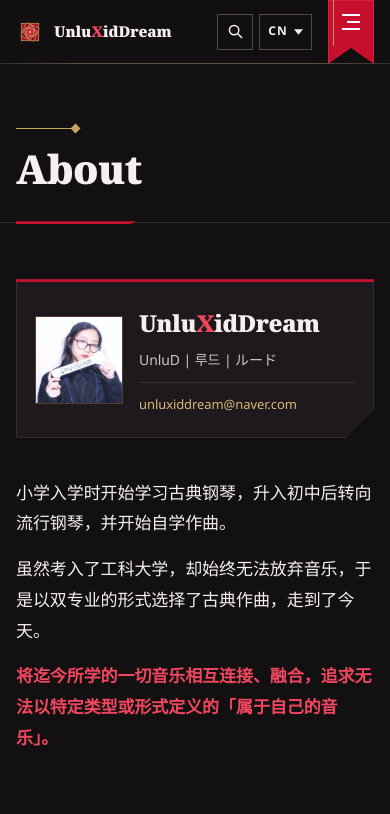
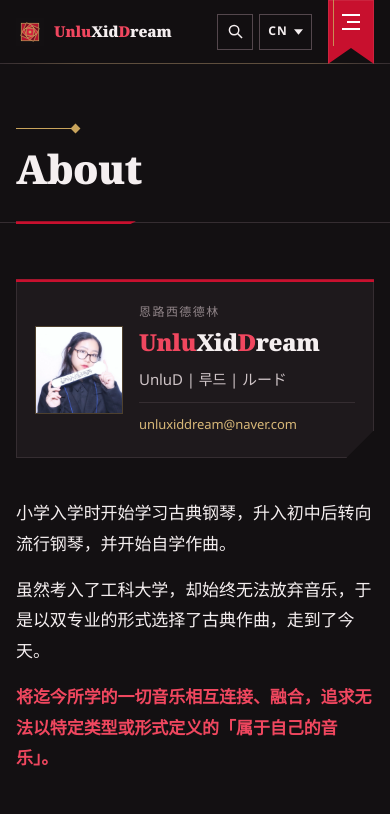
Before and after one commit to unluxiddream/unluxiddream.github.io, an Astro site: page /cn/about in a window 390 px wide. Shown: the top 814 px of the page. Built offline with nearby package versions, Linux system fonts and the light colour scheme; Astro itself is replaced by a stand-in of ours.

Commit message:
logo color

```diff
--- a/src/components/AboutView.astro
+++ b/src/components/AboutView.astro
@@ -32,7 +32,8 @@ const L = data.labels;
       <figure class="about-photo">
         <Image src={profileCrop} alt="UnluXidDream" widths={[300, 600, 900]} sizes="(max-width: 900px) 120px, 300px" loading="eager" />
       </figure>
-      <p class="about-name">Unlu<span class="x">X</span>idDream</p>
+      <p class="about-yomi" lang={{ ko: 'ko', en: 'en', jp: 'ja', cn: 'zh' }[lang]}>{SITE.reading[lang]}</p>
+      <p class="about-name"><span class="hl">Unlu</span>Xid<span class="hl">D</span>ream</p>
       <p class="about-alias">{SITE.alias}</p>
       <a class="about-mail" href={`mailto:${SITE.email}`}>{SITE.email}</a>
     </div>
--- a/src/components/Header.astro
+++ b/src/components/Header.astro
@@ -22,7 +22,7 @@ const NAV = [
   <div class="topbar-inner">
     <a class="logo" href={withBase('')} aria-label={`${SITE.name} — Home`}>
       <img class="logo-mark" src={withBase('favicon.svg')} alt="" width="28" height="28" />
-      <span class="logo-text">Unlu<b>X</b>idDream</span>
+      <span class="logo-text"><b>Unlu</b>Xid<b>D</b>ream</span>
     </a>
     <nav class="topnav" aria-label="Main">
       {NAV.map((n) => (
--- a/src/config/site.ts
+++ b/src/config/site.ts
@@ -5,6 +5,8 @@
 export const SITE = {
   name: 'UnluXidDream',
   alias: 'UnluD | 루드 | ルード',
+  /** About 프로필 카드의 이름 위 독음 (요미가나처럼 작게). 영어는 국제음성기호(IPA) */
+  reading: { ko: '언루시드 드림', en: '/ʌnˈluːsɪd driːm/', jp: 'アンルシッドドリーム', cn: '恩路西德德林' },
   email: 'unluxiddream@naver.com',
 };
 
--- a/src/pages/index.astro
+++ b/src/pages/index.astro
@@ -32,7 +32,7 @@ const disciplines = DISCIPLINES.map((d) => ({
     <div class="wrap hero-inner">
       <div class="hero-text">
         <p class="eyebrow"><span class="eyebrow-bar"></span><T k="home.role" /></p>
-        <h1 class="hero-name">Unlu<span class="x">X</span>id<wbr />Dream</h1>
+        <h1 class="hero-name"><span class="hl">Unlu</span><span class="x">X</span>id<wbr /><span class="hl">D</span>ream</h1>
         <p class="hero-alias">{SITE.alias}</p>
         <p class="hero-lead"><T k="home.lead" /></p>
         <div class="hero-actions">
--- a/src/styles/global.css
+++ b/src/styles/global.css
@@ -308,7 +308,8 @@ html.is-scrolled .topbar { transform: translateY(-101%); }
 .logo { display: inline-flex; align-items: center; gap: 10px; flex-shrink: 0; }
 .logo-mark { width: 28px; height: 28px; }
 .logo-text { font-weight: 900; font-size: 18px; letter-spacing: -0.01em; }
-.logo-text b, .x { color: var(--accent-ink); font-weight: 900; }
+/* 이름 강조색: Unlu + D (헤더 로고 b, Home·About 큰 이름 .hl) */
+.logo-text b, .hl { color: var(--accent-ink); font-weight: 900; }
 .topnav { display: flex; align-items: stretch; margin-left: auto; height: 100%; }
 .topnav-link {
   position: relative; display: flex; align-items: center;
@@ -912,8 +913,11 @@ html.drawer-open .drawer { transform: none; }
 .about-card::before { content: ''; position: absolute; top: 0; left: 0; right: 0; height: 3px; background: var(--accent); }
 .about-photo { margin: -32px -24px 22px; border-bottom: 1px solid var(--gold-soft); }
 .about-photo img { display: block; width: 100%; height: auto; aspect-ratio: 1 / 1; object-fit: cover; } /* 원본 1:1 */
+.about-yomi { /* 이름 위 독음 (요미가나 느낌): 별명보다 작고 연하게 */
+  font-size: 12px; font-weight: 400; color: var(--muted); letter-spacing: 0.12em; text-align: center; line-height: 1.4; margin-bottom: 2px;
+}
 .about-name { font-size: 26px; font-weight: 900; letter-spacing: -0.02em; text-align: center; }
-.about-alias { font-size: 14px; color: var(--text-2); text-align: center; margin-top: 4px; }
+.about-alias { font-size: 15px; color: var(--text-2); text-align: center; margin-top: 4px; }
 .about-mail {
   display: block; margin-top: 20px; padding-top: 16px; border-top: 1px solid var(--line);
   font-size: 13px; text-align: center; color: var(--gold-ink); overflow-wrap: anywhere;
@@ -921,8 +925,9 @@ html.drawer-open .drawer { transform: none; }
 .about-mail:hover { color: var(--accent-ink); }
 @media (max-width: 900px) {
   .about-card { position: static; display: grid; grid-template-columns: 112px minmax(0, 1fr); column-gap: 20px; align-items: center; text-align: left; }
-  .about-photo { grid-row: span 3; width: 112px; margin: 0; border: 1px solid var(--gold-soft); }
-  .about-name, .about-alias { text-align: left; }
+  .about-photo { grid-row: span 4; width: 112px; margin: 0; border: 1px solid var(--gold-soft); }
+  .about-yomi, .about-name, .about-alias { text-align: left; }
+  .about-yomi { align-self: end; }
   .about-name { font-size: clamp(19px, 6vw, 26px); }
   .about-mail { text-align: left; margin-top: 10px; padding-top: 10px; }
 }
```
Also changed, not shown: public/og-image.png.
